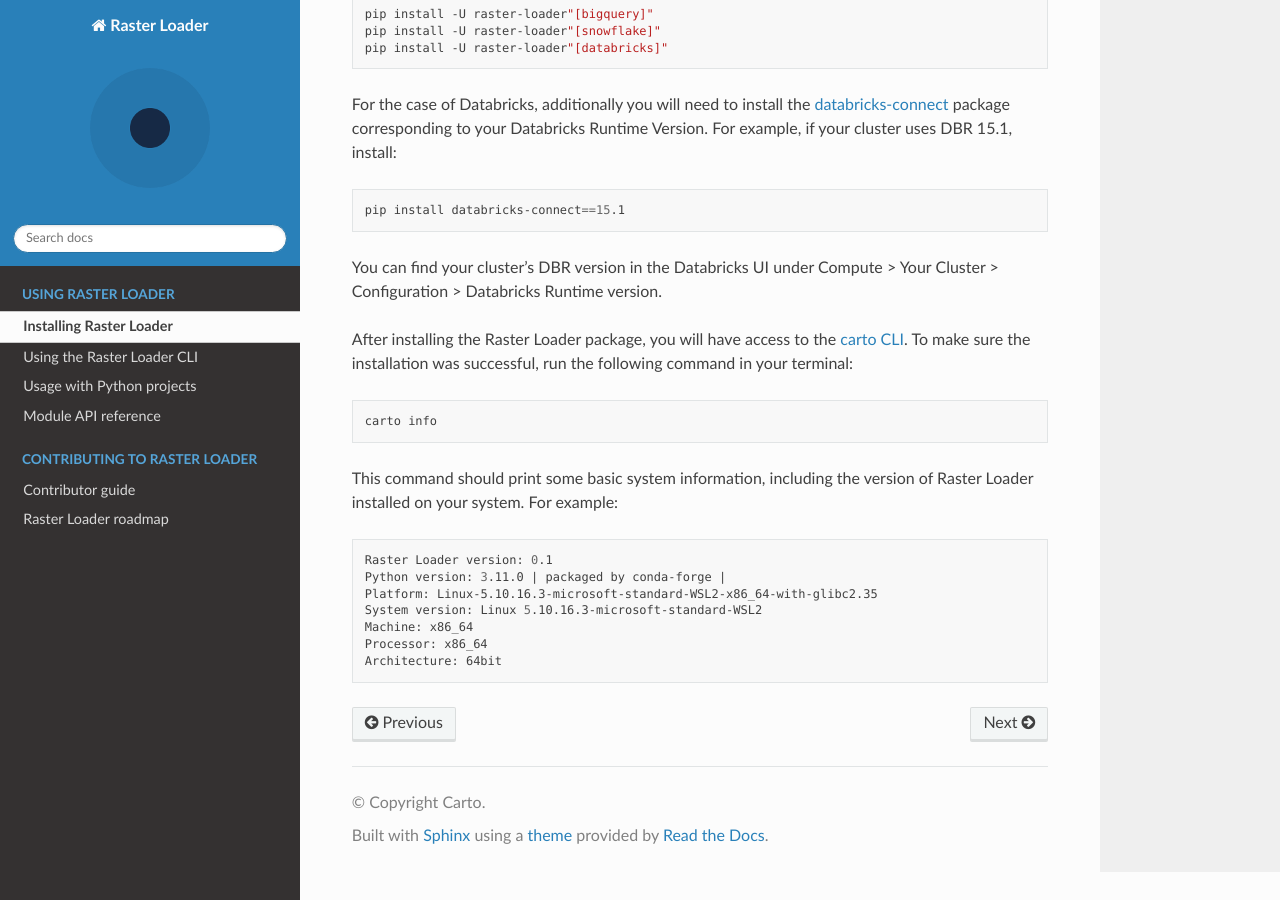
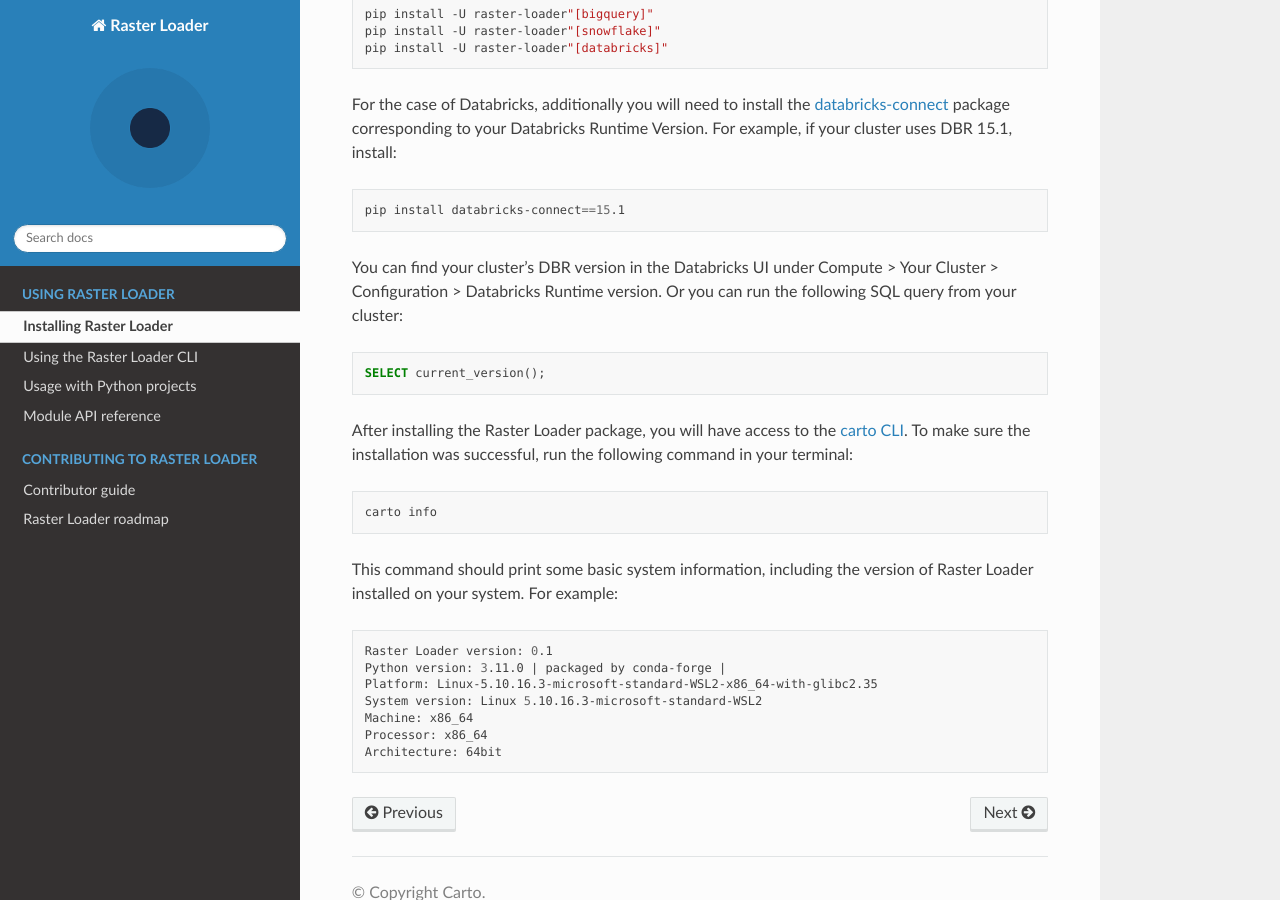
Before and after one commit to CartoDB/raster-loader, a Sphinx documentation site: the page built from docs/source/user_guide/installation.rst, in a window 1280 px wide and 900 px high, scrolled down 651 px. Built offline with Sphinx 7.4.7 and the Read the Docs theme 3.1.0, drawn with Linux system fonts in a browser that asks for light colours; the version number could not be read and is left out.

Commit message:
add more DBR version check documentation

```diff
--- a/docs/source/user_guide/installation.rst
+++ b/docs/source/user_guide/installation.rst
@@ -38,6 +38,11 @@ For the case of Databricks, additionally you will need to install the databricks
    pip install databricks-connect==15.1
 
 You can find your cluster's DBR version in the Databricks UI under Compute > Your Cluster > Configuration > Databricks Runtime version.
+Or you can run the following SQL query from your cluster:
+
+.. code-block:: sql
+
+   SELECT current_version();
 
 After installing the Raster Loader package, you will have access to the
 :ref:`carto CLI <cli>`. To make sure the installation was successful, run the
```
Also changed, not shown: README.md (+5 -0 lines), 1 other file.
